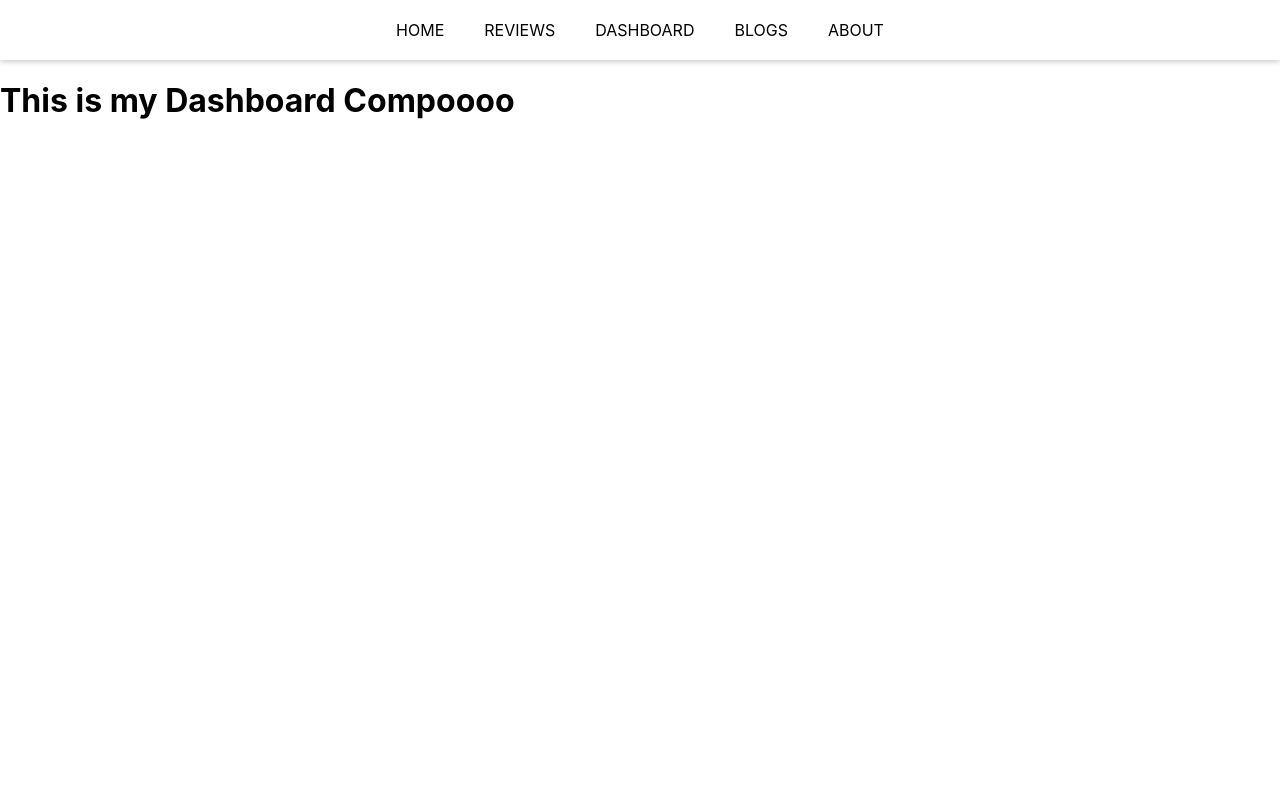
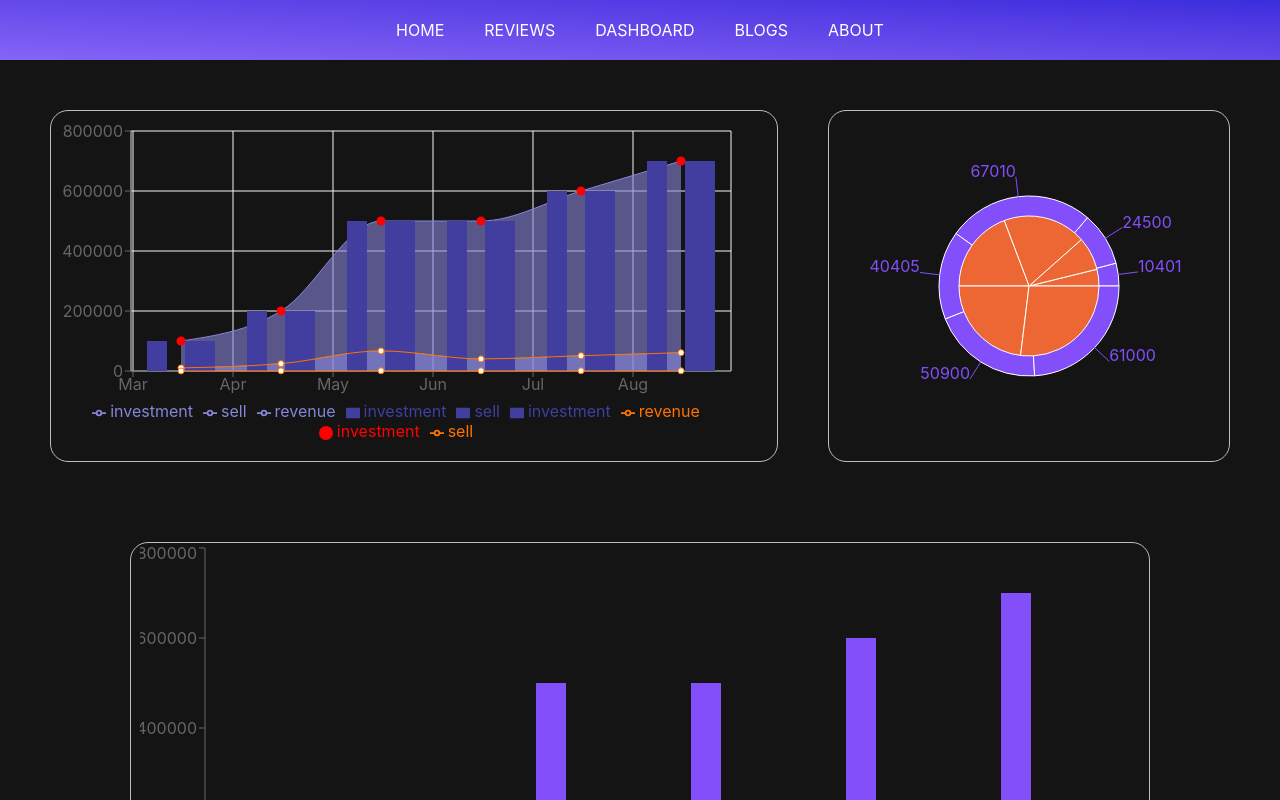
Before and after one commit to MagicManik/shoes-mania, a React (Create React App) app: page /dashboard in a window 1280 px wide. Shown: the top 800 px of the page. Built offline with nearby package versions, Linux system fonts and the light colour scheme.

Commit message:
dashboard component and designe part almost done

```diff
--- a/package.json
+++ b/package.json
@@ -13,6 +13,7 @@
     "react-dom": "^18.0.0",
     "react-router-dom": "^6.3.0",
     "react-scripts": "5.0.0",
+    "recharts": "^2.1.9",
     "web-vitals": "^2.1.4"
   },
   "scripts": {
--- /dev/null
+++ b/public/chartdata.json
@@ -0,0 +1,38 @@
+[
+    {
+        "month": "Mar",
+        "investment": 100000,
+        "sell": 241,
+        "revenue": 10401
+    },
+    {
+        "month": "Apr",
+        "investment": 200000,
+        "sell": 423,
+        "revenue": 24500
+    },
+    {
+        "month": "May",
+        "investment": 500000,
+        "sell": 726,
+        "revenue": 67010
+    },
+    {
+        "month": "Jun",
+        "investment": 500000,
+        "sell": 529,
+        "revenue": 40405
+    },
+    {
+        "month": "Jul",
+        "investment": 600000,
+        "sell": 601,
+        "revenue": 50900
+    },
+    {
+        "month": "Aug",
+        "investment": 700000,
+        "sell": 670,
+        "revenue": 61000
+    }
+]
--- a/src/components/AllReviews/AllReviews.css
+++ b/src/components/AllReviews/AllReviews.css
@@ -1,3 +1,12 @@
 .all-review-section {
     margin: 50px auto;
 }
+
+.all-customer-reviews {
+    font-size: 40px;
+    width: 30%;
+    display: block;
+    margin: 28px auto;
+    text-align: center;
+    border-bottom: 2px solid tomato;
+}
--- a/src/components/AllReviews/AllReviews.js
+++ b/src/components/AllReviews/AllReviews.js
@@ -8,10 +8,11 @@ const AllReviews = () => {
     const [customers] = useCustomers();
     return (
         <section className='all-review-section'>
+            <h1 className='all-customer-reviews'><span className='gradient-text'>All Customer Reviews</span></h1>
             <div className='customer-reviews-container'>
                 {
                     customers.map(customer =>
-                        <div className='customer-review'>
+                        <div key={customer.id} className='customer-review'>
                             <img src={customer.img} alt="" />
                             <div className='customer-review-text'>
                                 <h5>{customer.name}</h5>
--- a/src/components/CustomerReview/CustomerReview.css
+++ b/src/components/CustomerReview/CustomerReview.css
@@ -3,7 +3,8 @@
     height: 390px;
     padding: 28px;
     border-radius: 18px;
-    margin: 30px auto;
+    margin: 0 auto;
+    margin-bottom: 40px;
     background-color: #ffffff;
     box-shadow: 0px 2px 70px 0px rgb(110 130 208 / 18%);
 }
@@ -21,7 +22,7 @@
 .customer-review-text h5 {
     font-family: 'Gill Sans', 'Gill Sans MT', Calibri, 'Trebuchet MS', sans-serif;
     font-size: 1.09375rem;
-    margin: 12px;
+    margin: 14px;
     color: rgb(37, 37, 37);
 }
 
--- a/src/components/Dashboard/Dashboard.css
+++ b/src/components/Dashboard/Dashboard.css
@@ -0,0 +1,32 @@
+.chart-container {
+    background-color: rgb(20, 20, 20);
+    padding: 50px;
+}
+
+.responsive-chart-container {
+    display: grid;
+    grid-template-columns: 2fr 1fr;
+    grid-gap: 50px;
+    justify-content: center;
+    align-items: center;
+    /* margin: 80px; */
+}
+
+.composedChart {
+    border: 1px solid rgb(189, 189, 189);
+    border-radius: 18px;
+}
+
+.pie-chart {
+    border: 1px solid rgb(189, 189, 189);
+    border-radius: 18px;
+}
+
+.bar-chart {
+    margin: 80px;
+    border: 1px solid rgb(189, 189, 189);
+    border-radius: 18px;
+    display: flex;
+    justify-content: center;
+    align-items: center;
+}
--- a/src/components/Dashboard/Dashboard.js
+++ b/src/components/Dashboard/Dashboard.js
@@ -1,9 +1,76 @@
 import React from 'react';
+import { Area, Bar, BarChart, CartesianGrid, ComposedChart, Legend, Line, Pie, PieChart, ResponsiveContainer, Scatter, Tooltip, XAxis, YAxis } from 'recharts';
+import useRecharts from '../../hooks/useRecharts';
+import './Dashboard.css'
 
 const Dashboard = () => {
+    const [recharts] = useRecharts();
+
     return (
-        <div>
-            <h1>This is my Dashboard Compoooo</h1>
+        <div className='chart-container'>
+            <div className='responsive-chart-container'>
+                <div className='composedChart'>
+                    <ResponsiveContainer width={700} height={350}>
+                        <ComposedChart
+                            width={900}
+                            height={400}
+                            data={recharts}
+                            margin={{
+                                top: 20,
+                                right: 20,
+                                bottom: 20,
+                                left: 20,
+                            }}
+                        >
+                            <CartesianGrid stroke="#f5f5f5" />
+                            <XAxis dataKey="month" scale="band" />
+                            <YAxis />
+                            <Tooltip />
+                            <Legend />
+                            <Area type="monotone" dataKey="investment" fill="#8884d8" stroke="#8884d8" />
+                            <Area type="monotone" dataKey="sell" fill="#8884d8" stroke="#8884d8" />
+                            <Area type="monotone" dataKey="revenue" fill="#8884d8" stroke="#8884d8" />
+                            <Bar dataKey="investment" barSize={20} fill="#413ea0" />
+                            <Bar dataKey="sell" barSize={10} fill="#413ea0" />
+                            <Bar dataKey="investment" barSize={30} fill="#413ea0" />
+                            <Line type="monotone" dataKey="revenue" stroke="#ff7300" />
+                            <Scatter dataKey="investment" fill="red" />
+                            <Line type="monotone" dataKey="sell" stroke="#ff7300" />
+                        </ComposedChart>
+                    </ResponsiveContainer>
+                </div>
+                <div className='pie-chart'>
+                    <ResponsiveContainer width={400} height={350}>
+                        <PieChart width={400} height={400}>
+                            <Tooltip></Tooltip>
+                            <Pie data={recharts} dataKey="investment" cx="50%" cy="50%" outerRadius={60} fill="#ed6734" />
+                            <Pie data={recharts} dataKey="investment" cx="50%" cy="50%" outerRadius={80} fill="#ed6734" />
+                            <Pie data={recharts} dataKey="revenue" cx="50%" cy="50%" innerRadius={70} outerRadius={90} fill="#824ffb" label />
+                        </PieChart>
+
+                    </ResponsiveContainer>
+                </div>
+            </div>
+
+            <div className='bar-chart'>
+                <div>
+                    <BarChart width={1000} height={400} data={recharts}>
+                        <XAxis dataKey="name" stroke="#824ffb" />
+                        <YAxis />
+                        <Tooltip />
+                        {/* <CartesianGrid stroke="#ccc" strokeDasharray="5 5" /> */}
+                        <Bar dataKey="investment" fill="#824ffb" barSize={30} />
+                        <Bar dataKey="revenue" fill="#824ffb" barSize={30} />
+                        <Bar dataKey="sell" fill="#824ffb" barSize={20} />
+                        <Bar dataKey="revenue" fill="#824ffb" barSize={20} />
+
+                        <Tooltip></Tooltip>
+                    </BarChart>
+                </div>
+            </div>
+
+
+
         </div>
     );
 };
--- a/src/components/Header/Header.css
+++ b/src/components/Header/Header.css
@@ -1,16 +1,15 @@
 .header-container {
     display: flex;
     justify-content: center;
-    /* background-color: rgb(27, 133, 231); */
     padding: 20px;
-    box-shadow: 0 1px 6px 0 rgb(32 33 36 / 28%);
-    background-color: rgba(255, 255, 255, 0.966);
+    background-image: linear-gradient(to right top, #8465f7, #7557f0, #6449ea, #513be3, #3b2ddc);
     position: sticky;
     top: 0;
+    z-index: 1;
 }
 
 .nav-menu a {
     text-decoration: none;
     margin: 0 20px;
-    color: black;
+    color: white;
 }
--- a/src/components/Home/Home.js
+++ b/src/components/Home/Home.js
@@ -25,8 +25,9 @@ const Home = () => {
                 <div className='showcase-container'>
                     <div className='showcase-text'>
                         <h1>Your next shoes</h1>
-                        <h1><span className='best-show'>Your best shoes</span></h1>
+                        <h1><span className='gradient-text'>Your best shoes</span></h1>
                         <p>Lorem Ipsum is simply dummy text of the printing and typesetting industry. Lorem Ipsum has been the industry's standard dummy text ever since the 1500s, when an unknown printer took a galley of type and scrambled it to make a type specimen book. It has survived not only five centuries, but also the leap into electronic typesetting, remaining essentially unchanged</p>
+                        <button className='live-demo-button'>Live Demo</button>
                     </div>
                     <div className='showcase-img'>
                         <img src={shoe} alt="" />
@@ -35,7 +36,7 @@ const Home = () => {
             </section>
 
             <section className='customer-review-section'>
-                <h1>Customer Reviews</h1>
+                <h1><span className='gradient-text'>Customer Reviews</span></h1>
                 <div className='customer-reviews-container'>
 
                     {
--- /dev/null
+++ b/src/hooks/useRecharts.js
@@ -0,0 +1,15 @@
+import { useEffect, useState } from "react"
+
+const useRecharts = () => {
+    const [recharts, setRecharts] = useState([]);
+
+    useEffect(() => {
+        fetch('chartdata.json')
+            .then(res => res.json())
+            .then(data => setRecharts(data))
+    }, [])
+
+    return [recharts, setRecharts];
+}
+
+export default useRecharts;
```
Also changed, not shown: src/components/Home/Home.css (+42 -10 lines), 1 other file (tests, documents, lock files or other folders).
